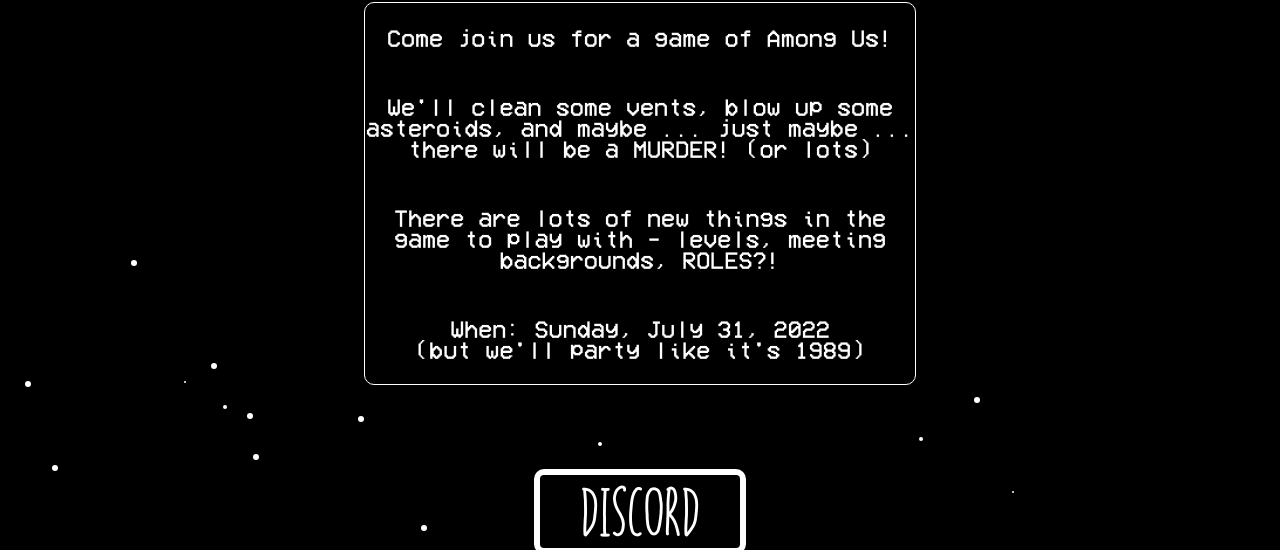
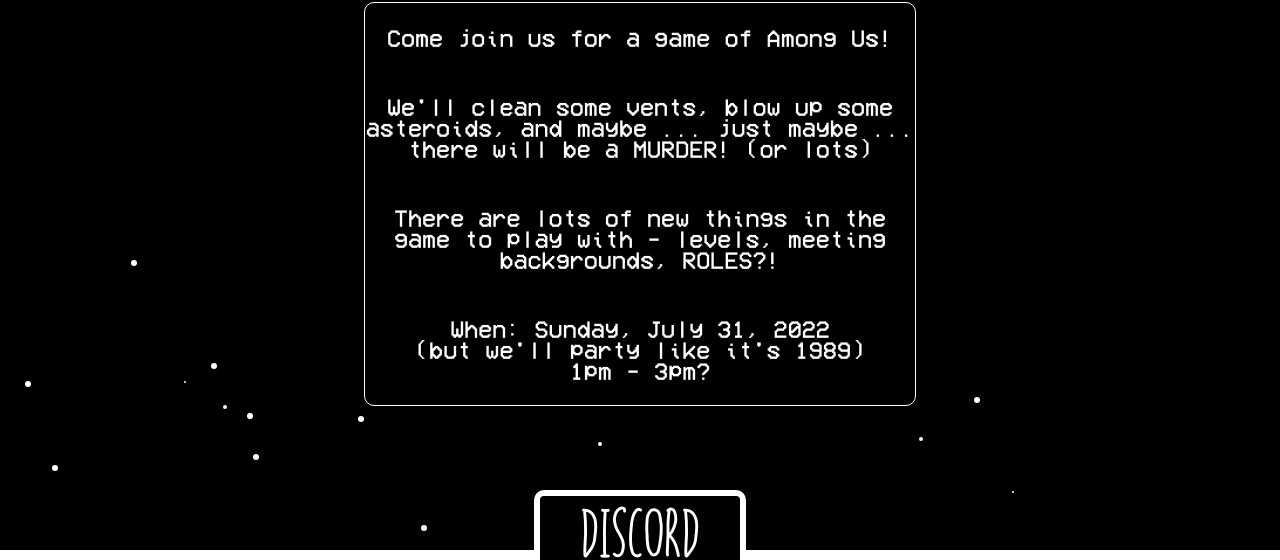
Before and after one commit to PenultimaTim/penultimatim.github.io, a plain HTML site: page index.html in a window 1280 px wide. Shown: the part 250-810 px from the top of the page. Drawn offline with Linux system fonts and the light colour scheme.

Commit message:
what time

```diff
--- a/index.html
+++ b/index.html
@@ -24,7 +24,7 @@
                             (or lots)</p>
                         <p>There are lots of new things in the game to play with - levels, meeting backgrounds, ROLES?!
                         </p>
-                        <p>When: Sunday, July 31, 2022<br />(but we'll party like it's 1989)</p>
+                        <p>When: Sunday, July 31, 2022<br />(but we'll party like it's 1989)<br />1pm - 3pm?</p>
                     </div>
                 </div>
                 <div id="ejection">
```
